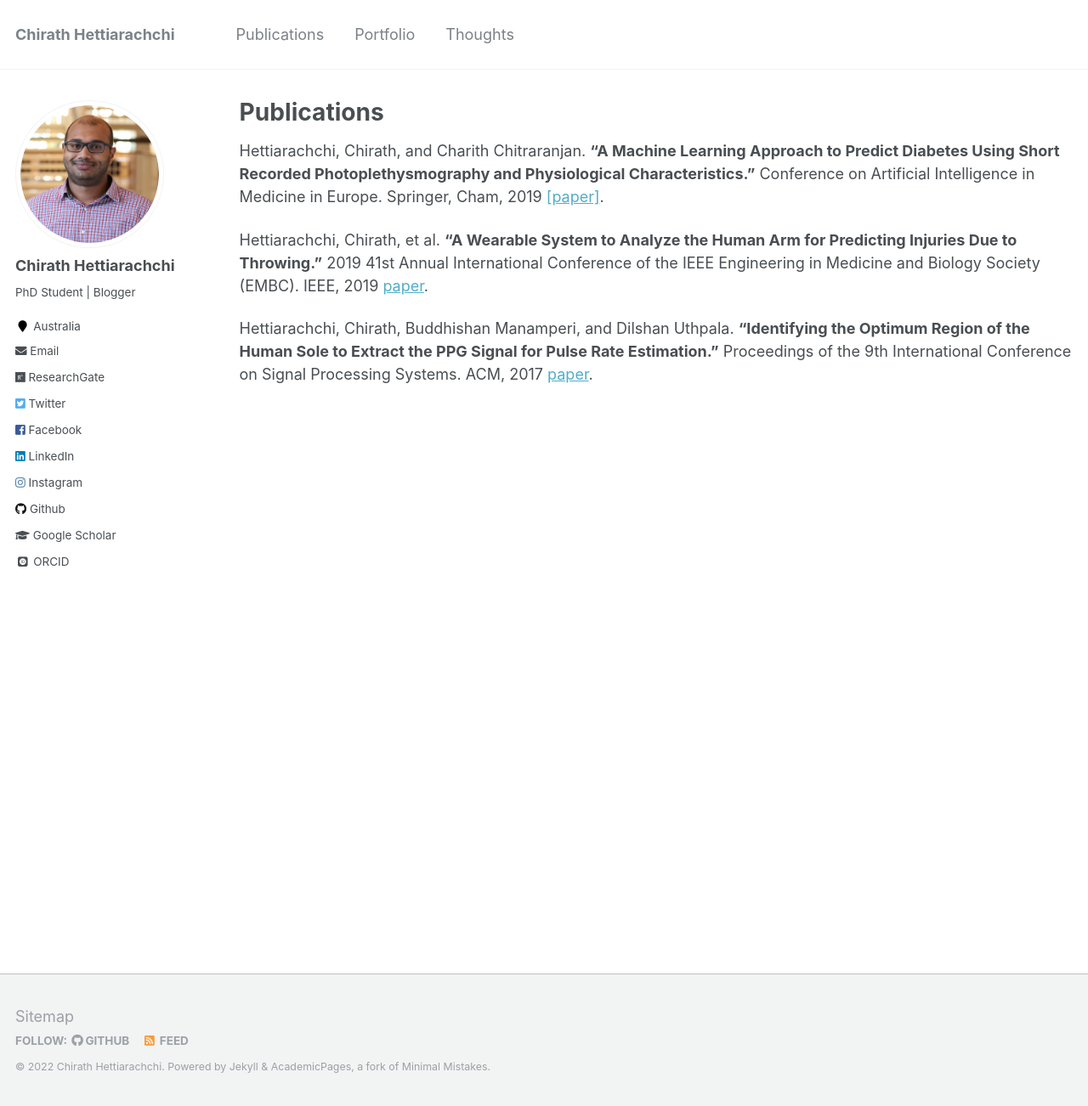
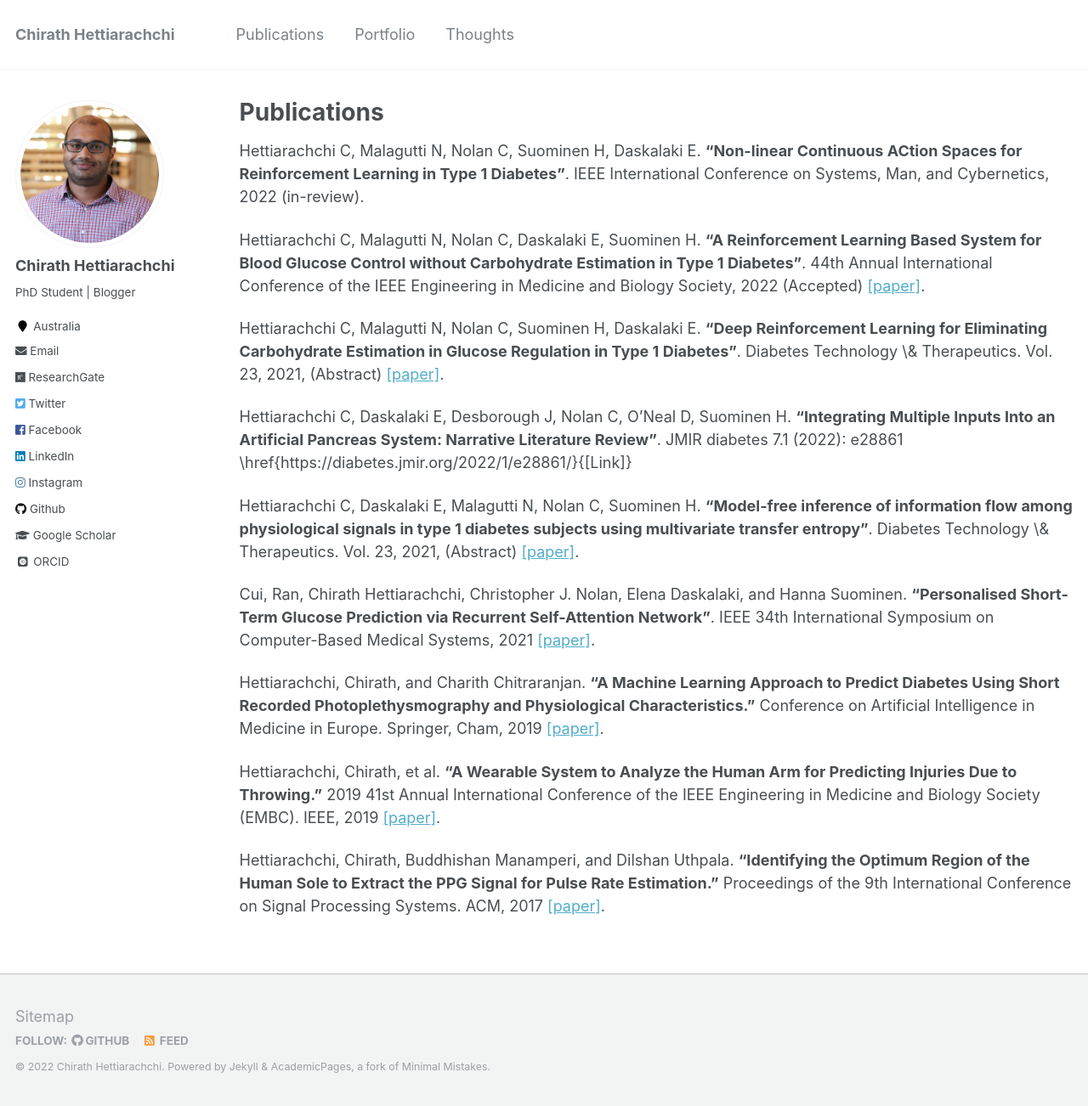
Before and after one commit to chirathyh/chirathyh.github.io, a Jekyll site: the page built from _pages/publications.md, in a window 1280 px wide and 1302 px high. Shown: the whole window at 85% size. Built offline with Jekyll 4.4.1, drawn with Linux system fonts in a browser that asks for light colours; some web fonts are replaced.

Commit message:
Update publications.md

```diff
--- a/_pages/publications.md
+++ b/_pages/publications.md
@@ -5,11 +5,23 @@ permalink: /publications/
 author_profile: true
 ---
 
+Hettiarachchi C, Malagutti N, Nolan C, Suominen H, Daskalaki E. **"Non-linear Continuous ACtion Spaces for Reinforcement Learning in Type 1 Diabetes"**. IEEE International Conference on Systems, Man, and Cybernetics, 2022 (in-review).
+
+Hettiarachchi C, Malagutti N, Nolan C, Daskalaki E, Suominen H. **"A Reinforcement Learning Based System for Blood Glucose Control without Carbohydrate Estimation in Type 1 Diabetes"**. 44th Annual International Conference of the IEEE Engineering in Medicine and Biology Society, 2022 (Accepted) [[paper]](https://www.liebertpub.com/doi/full/10.1089/dia.2021.2525.abstracts).
+
+Hettiarachchi C, Malagutti N, Nolan C, Suominen H, Daskalaki E. **"Deep Reinforcement Learning for Eliminating Carbohydrate Estimation in Glucose Regulation in Type 1 Diabetes"**. Diabetes Technology \& Therapeutics. Vol. 23, 2021, (Abstract) [[paper]](https://www.liebertpub.com/doi/full/10.1089/dia.2021.2525.abstracts).
+
+Hettiarachchi C, Daskalaki E, Desborough J, Nolan C, O'Neal D, Suominen H. **"Integrating Multiple Inputs Into an Artificial Pancreas System: Narrative Literature Review"**. JMIR diabetes 7.1 (2022): e28861 \href{https://diabetes.jmir.org/2022/1/e28861/}{[Link]}
+
+Hettiarachchi C, Daskalaki E, Malagutti N, Nolan C, Suominen H. **"Model-free inference of information flow among physiological signals in type 1 diabetes subjects using multivariate transfer entropy"**. Diabetes Technology \& Therapeutics. Vol. 23, 2021, (Abstract) [[paper]](https://www.liebertpub.com/doi/full/10.1089/dia.2021.2525.abstracts).
+
+Cui, Ran, Chirath Hettiarachchi, Christopher J. Nolan, Elena Daskalaki, and Hanna Suominen. **"Personalised Short-Term Glucose Prediction via Recurrent Self-Attention Network"**. IEEE 34th International Symposium on Computer-Based Medical Systems, 2021 [[paper]](https://ieeexplore.ieee.org/abstract/document/9474665).
+
 Hettiarachchi, Chirath, and Charith Chitraranjan. **"A Machine Learning Approach to Predict Diabetes Using Short Recorded Photoplethysmography and Physiological Characteristics."** Conference on Artificial Intelligence in Medicine in Europe. Springer, Cham, 2019 [[paper]](http://chirathyh.github.io/files/AIME_2019_paper_89.pdf).
 
-Hettiarachchi, Chirath, et al. **"A Wearable System to Analyze the Human Arm for Predicting Injuries Due to Throwing."** 2019 41st Annual International Conference of the IEEE Engineering in Medicine and Biology Society (EMBC). IEEE, 2019 [paper](http://chirathyh.github.io/files/EMBC19_0212_FI.pdf).
+Hettiarachchi, Chirath, et al. **"A Wearable System to Analyze the Human Arm for Predicting Injuries Due to Throwing."** 2019 41st Annual International Conference of the IEEE Engineering in Medicine and Biology Society (EMBC). IEEE, 2019 [[paper]](http://chirathyh.github.io/files/EMBC19_0212_FI.pdf).
 
-Hettiarachchi, Chirath, Buddhishan Manamperi, and Dilshan Uthpala. **"Identifying the Optimum Region of the Human Sole to Extract the PPG Signal for Pulse Rate Estimation."** Proceedings of the 9th International Conference on Signal Processing Systems. ACM, 2017 [paper](http://chirathyh.github.io/files/paper1.pdf).
+Hettiarachchi, Chirath, Buddhishan Manamperi, and Dilshan Uthpala. **"Identifying the Optimum Region of the Human Sole to Extract the PPG Signal for Pulse Rate Estimation."** Proceedings of the 9th International Conference on Signal Processing Systems. ACM, 2017 [[paper]](http://chirathyh.github.io/files/paper1.pdf).
 
 
 <!-- {% if author.googlescholar %}
```
